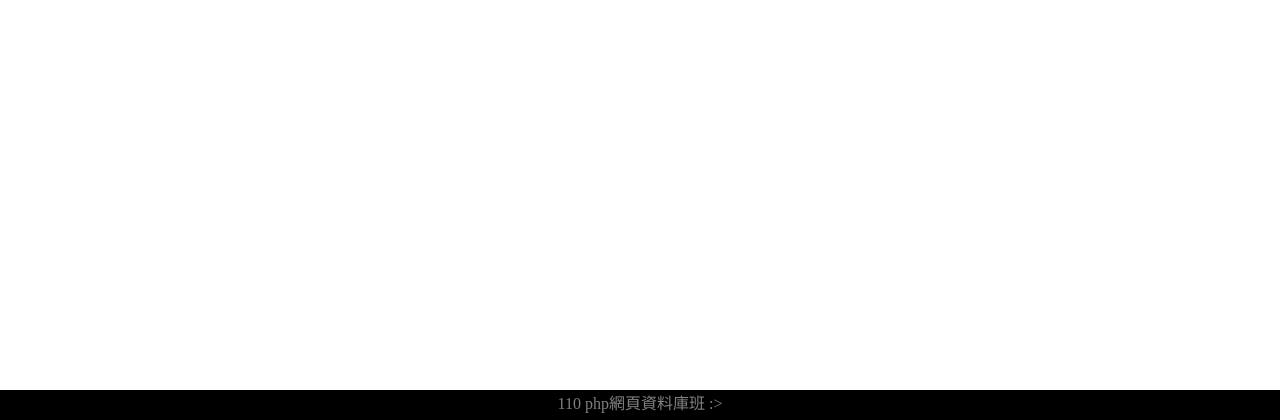
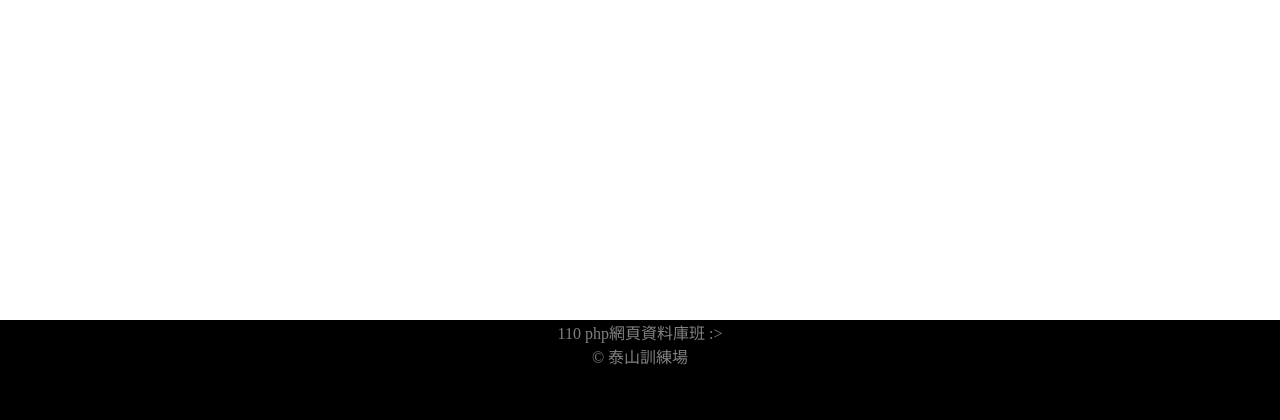
Before and after one commit to mooncactusmoon/php_MySQL, a PHP site: page /include/file01.php in a window 1280 px wide. Shown: the part 380-800 px from the top of the page. Run offline with PHP 8.4, Linux system fonts and the light colour scheme.

```diff
--- a/include/footer.html
+++ b/include/footer.html
@@ -1 +1,4 @@
-<footer>110 php網頁資料庫班 :></footer>
+<footer>
+    110 php網頁資料庫班 :> <br>
+&copy; 泰山訓練場
+</footer>
--- a/include/style.css
+++ b/include/style.css
@@ -27,7 +27,7 @@ nav a{
 footer{
     position: fixed;
     bottom: 0px;
-    height: 30px;
+    height: 100px;
     background-color: black;
     color: gray;
     text-align: center;
```
Also changed, not shown: member/index.php (added).
